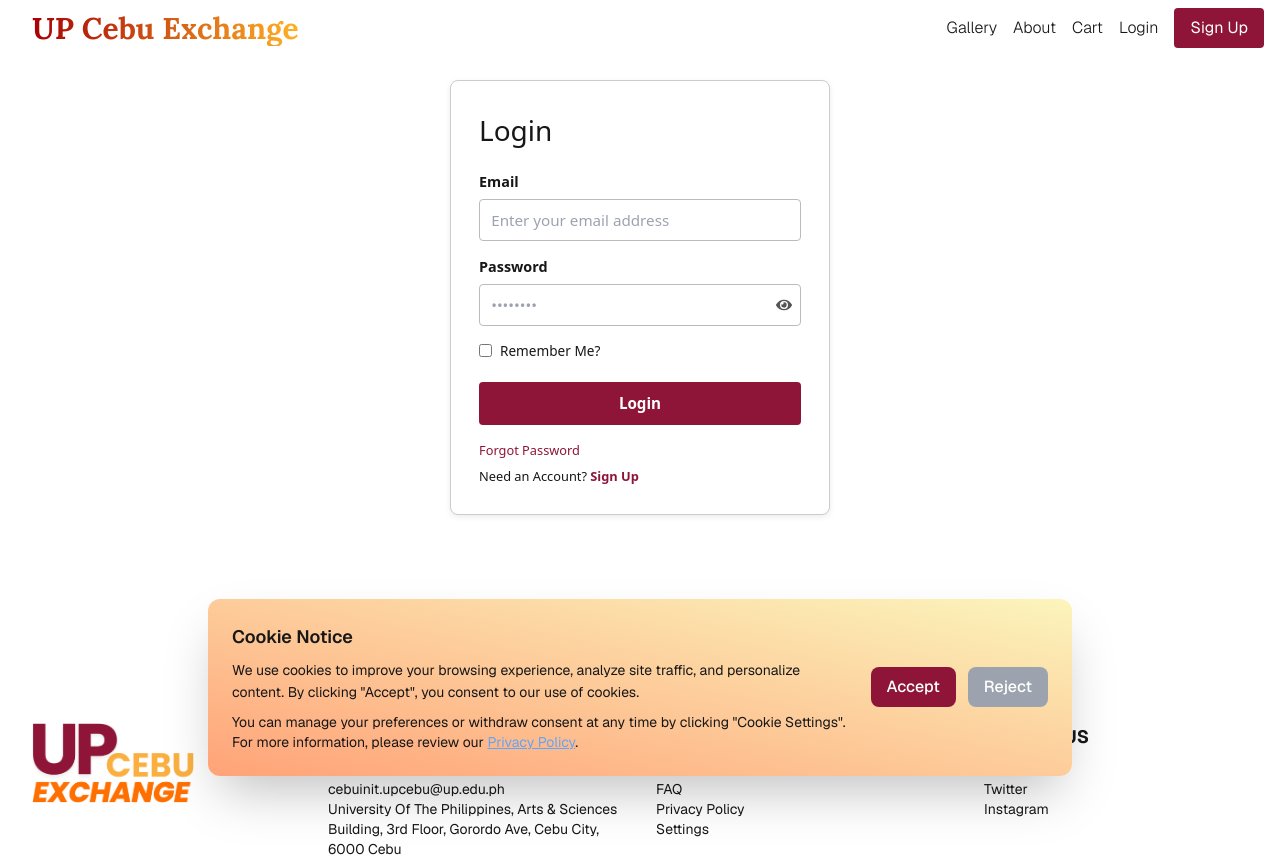
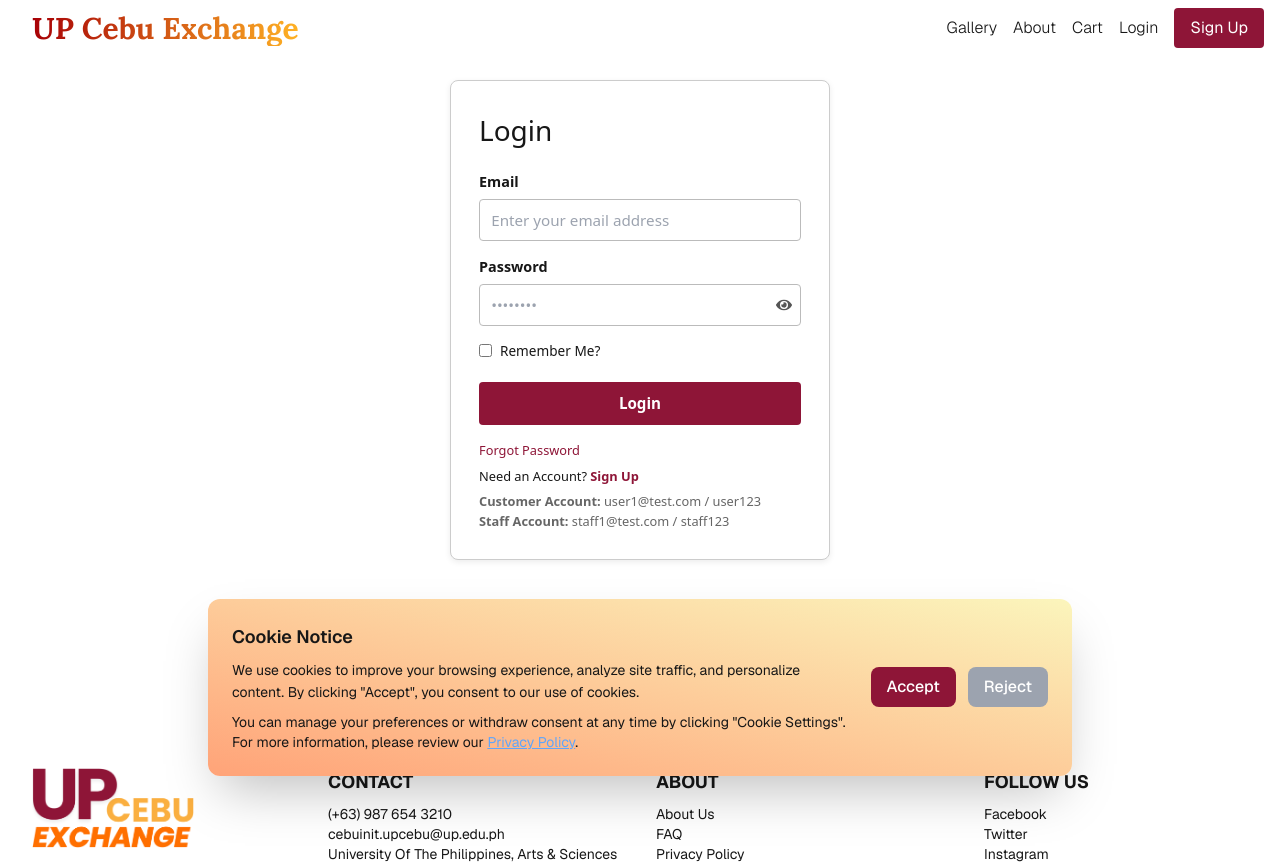
Before and after one commit to EricCatayas/UP-Cebu-Exchange, a Next.js app: page /login in a window 1280 px wide. Shown: the top 864 px of the page. Built offline with nearby package versions, Linux system fonts and the light colour scheme; no server answers.

Commit message:
update: login page added dummy account credentials

```diff
--- a/src/app/(customer)/login/page.tsx
+++ b/src/app/(customer)/login/page.tsx
@@ -144,6 +144,10 @@ function Login() {
               Sign Up
             </a>
           </div>
+          <div style={{ fontSize: '.8rem', color: '#666' }}>
+            <p><strong>Customer Account:</strong> user1@test.com / user123</p>
+            <p><strong>Staff Account:</strong> staff1@test.com / staff123</p>
+          </div>
         </div>
       </div>
     </div>
```
